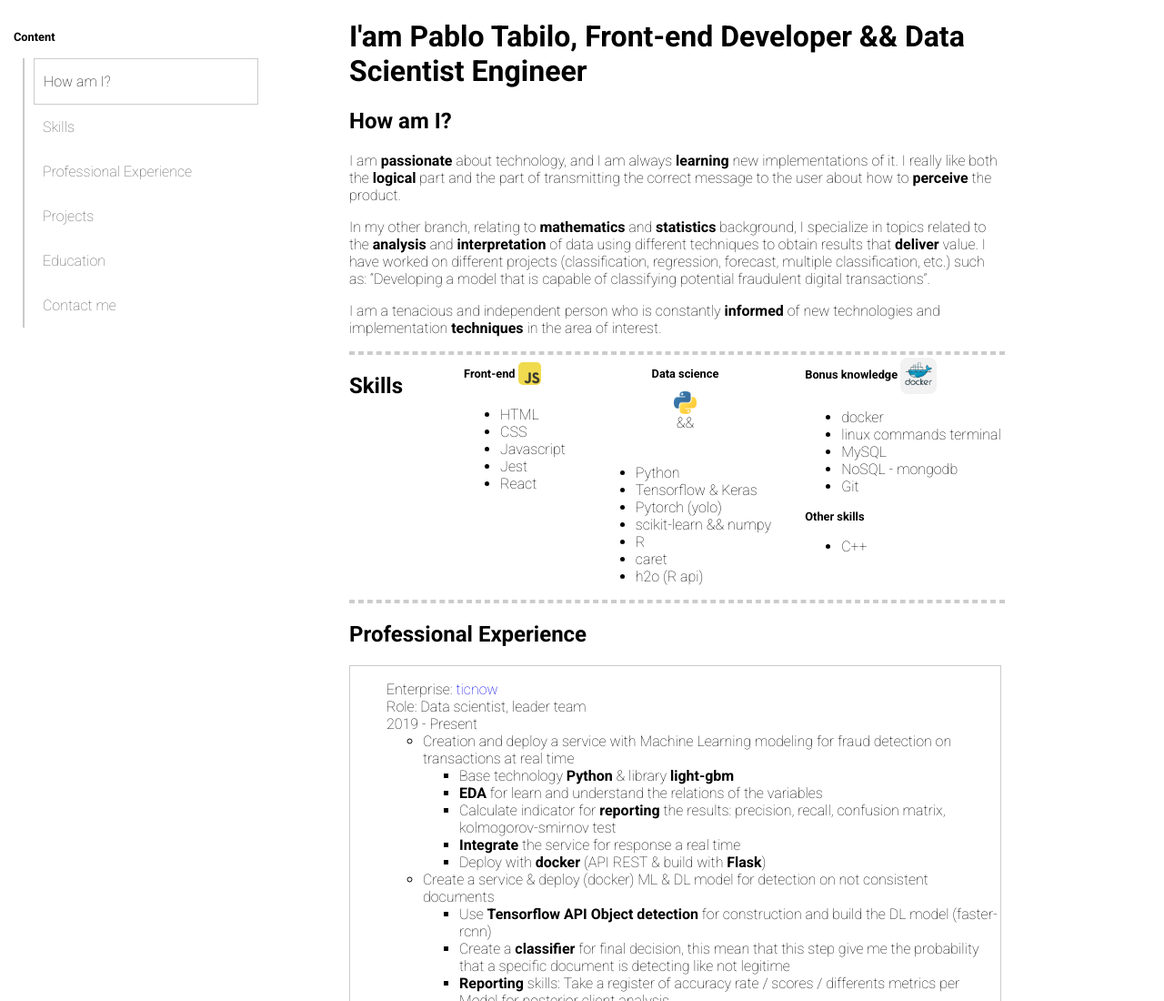
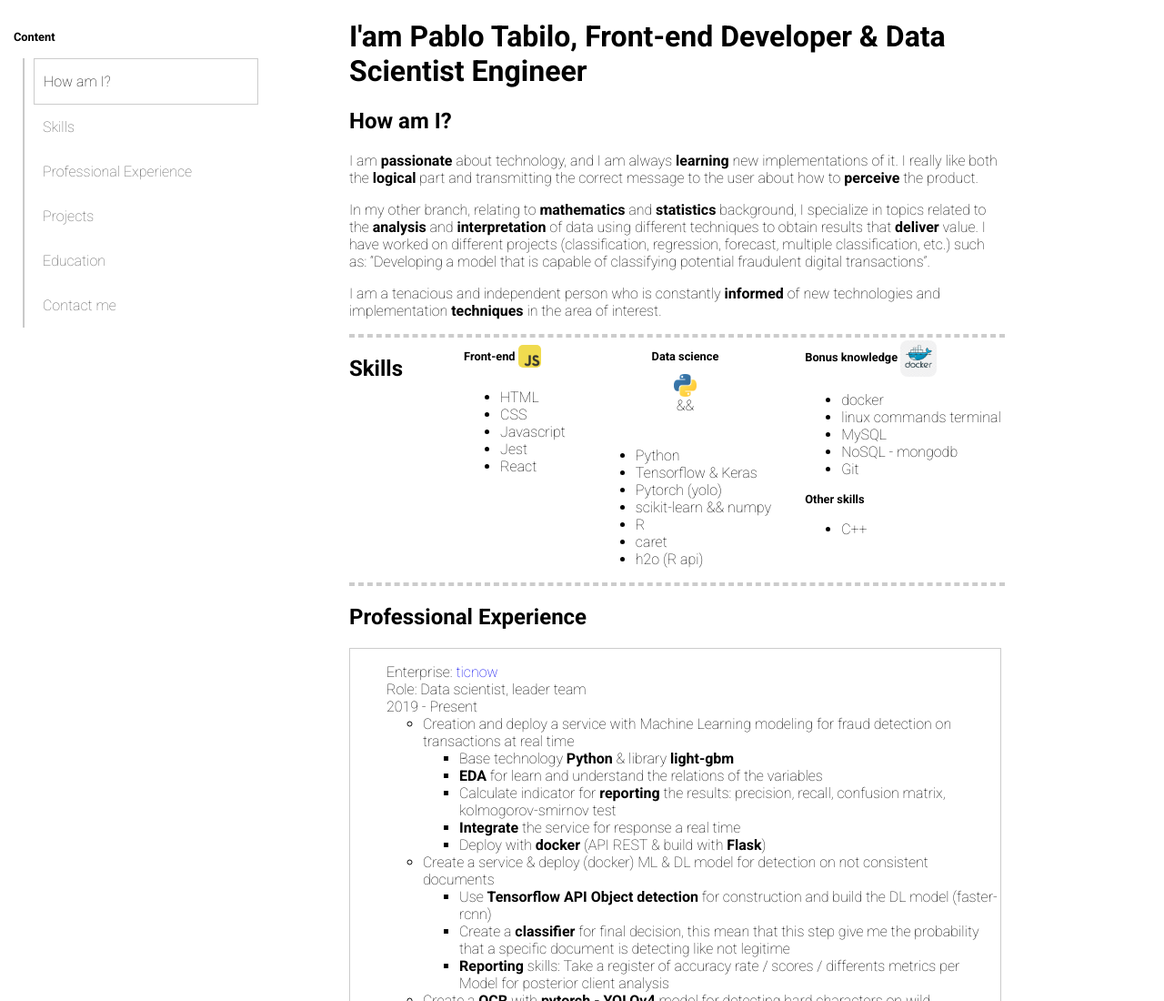
Before and after one commit to PabloTabilo/portfolio, a website: page index.html in a window 1280 px wide. Shown: the top 1100 px of the page at 91% size. Drawn offline with Linux system fonts and the light colour scheme.

Commit message:
solve some redaction on english

```diff
--- a/index.html
+++ b/index.html
@@ -32,11 +32,11 @@
             </aside>
             <div id="content">
                 <div class="card" id="1">
-                    <h1>I'am Pablo Tabilo, Front-end Developer && Data Scientist Engineer</h1>
+                    <h1>I'am Pablo Tabilo, Front-end Developer & Data Scientist Engineer</h1>
                     <h2>How am I?</h2>
                     <p>
                         I am <b>passionate</b> about technology, and I am always <b>learning</b> new implementations of it.
-                        I really like both the <b>logical</b> part and the part of transmitting the correct message to the user about how to <b>perceive</b> the product.
+                        I really like both the <b>logical</b> part and transmitting the correct message to the user about how to <b>perceive</b> the product.
                     </p>
                     <p>
                         In my other branch, relating to <b>mathematics</b> and <b>statistics</b> background, I specialize in topics related to the <b>analysis</b> and <b>interpretation</b> of data using different techniques to obtain results that <b>deliver</b> value.
```
